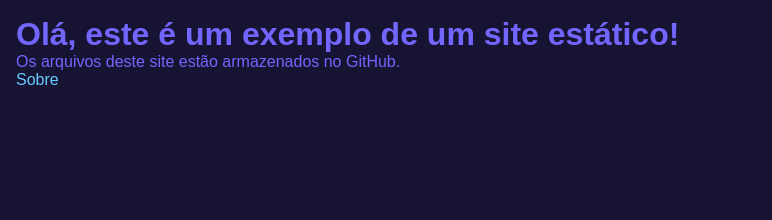
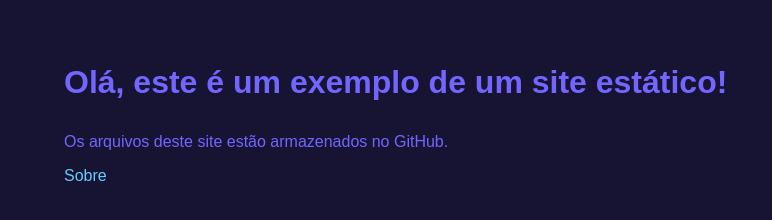
Before and after one commit to emiscode/emiscode.github.io, a plain HTML site: page index.html in a window 1280 px wide. Shown: the whole page, without its empty margins (0-772 px from the left). Drawn offline with Linux system fonts and the light colour scheme.

Commit message:
add padding

```diff
--- a/theme.css
+++ b/theme.css
@@ -8,7 +8,7 @@
 
 * {
   margin: 0;
-  padding: 0;
+  padding: 1rem;
   font-family: sans-serif;
 }
 
```
